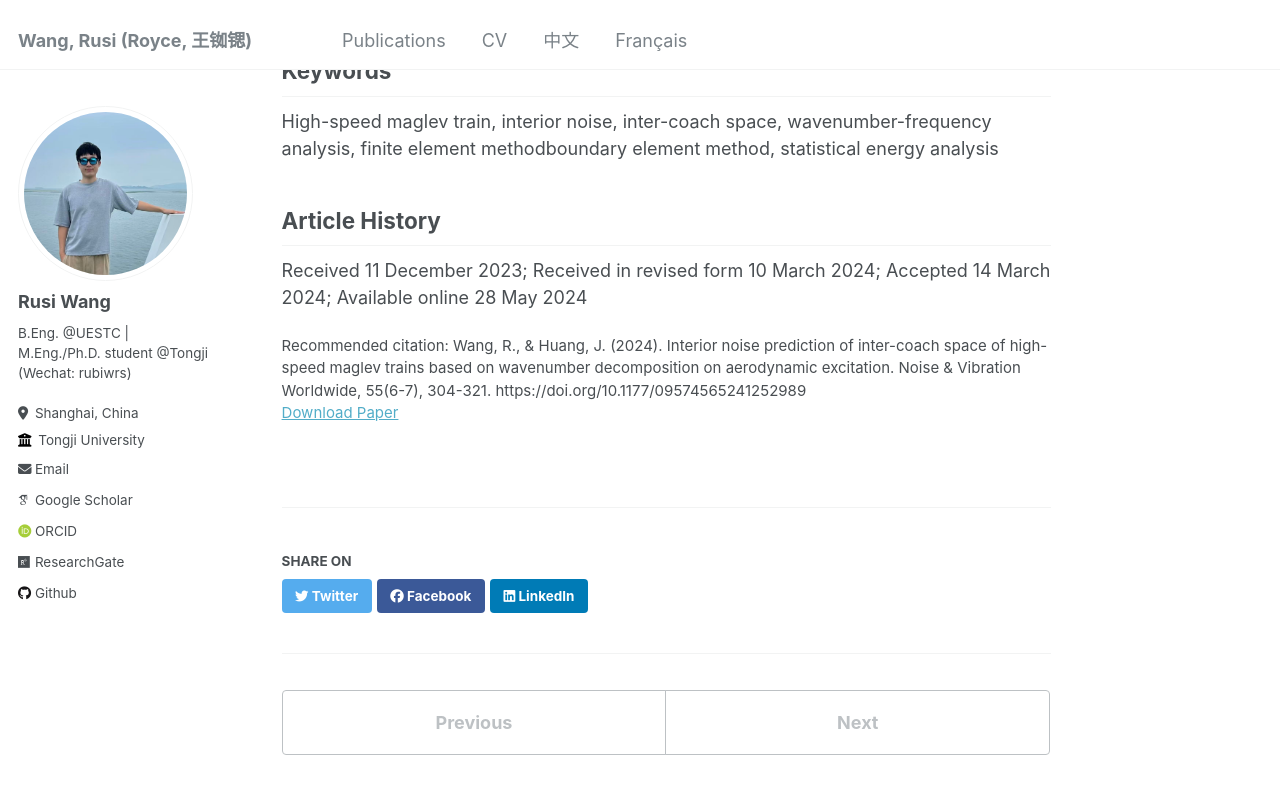
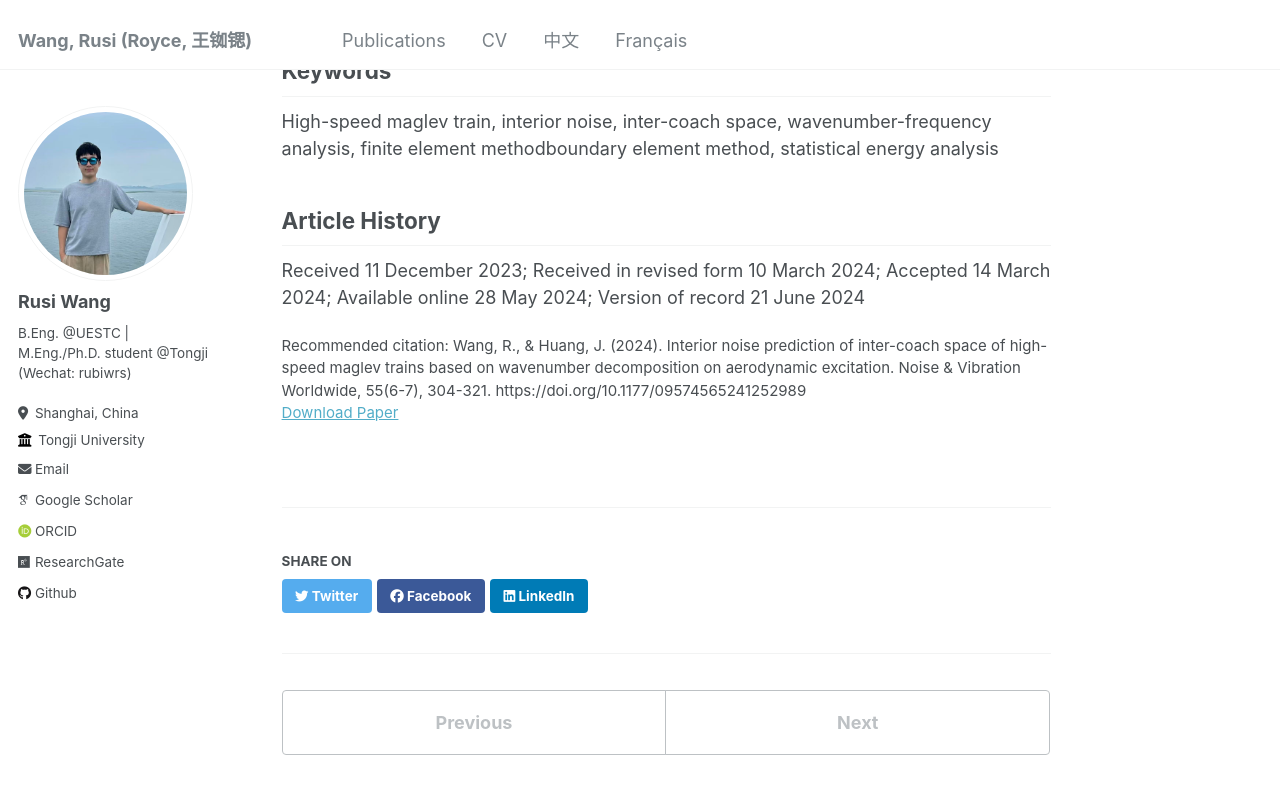
Before and after one commit to RusiWang99/RusiWang99.github.io, a Jekyll site: the page built from _publications/2024-05-28-Interior noise prediction of inter-coach space of high-speed maglev trains based on wavenumber decomposition on aerodynamic excitation.md, in a window 1280 px wide and 900 px high, scrolled down 747 px. Shown: the top 794 px of the window. Built offline with Jekyll 4.4.1, drawn with Linux system fonts in a browser that asks for light colours; some web fonts are replaced.

Commit message:
Update 2024-05-28-Interior noise prediction of inter-coach space of high-speed maglev trains based on wavenumber decomposition on aerodynamic excitation.md

```diff
--- a/_publications/2024-05-28-Interior noise prediction of inter-coach space of high-speed maglev trains based on wavenumber decomposition on aerodynamic excitation.md
+++ b/_publications/2024-05-28-Interior noise prediction of inter-coach space of high-speed maglev trains based on wavenumber decomposition on aerodynamic excitation.md
@@ -20,4 +20,4 @@ High-speed maglev train, interior noise, inter-coach space, wavenumber-frequency
 
 ## Article History
 
-Received 11 December 2023; Received in revised form 10 March 2024; Accepted 14 March 2024; Available online 28 May 2024
+Received 11 December 2023; Received in revised form 10 March 2024; Accepted 14 March 2024; Available online 28 May 2024; Version of record 21 June 2024
```
